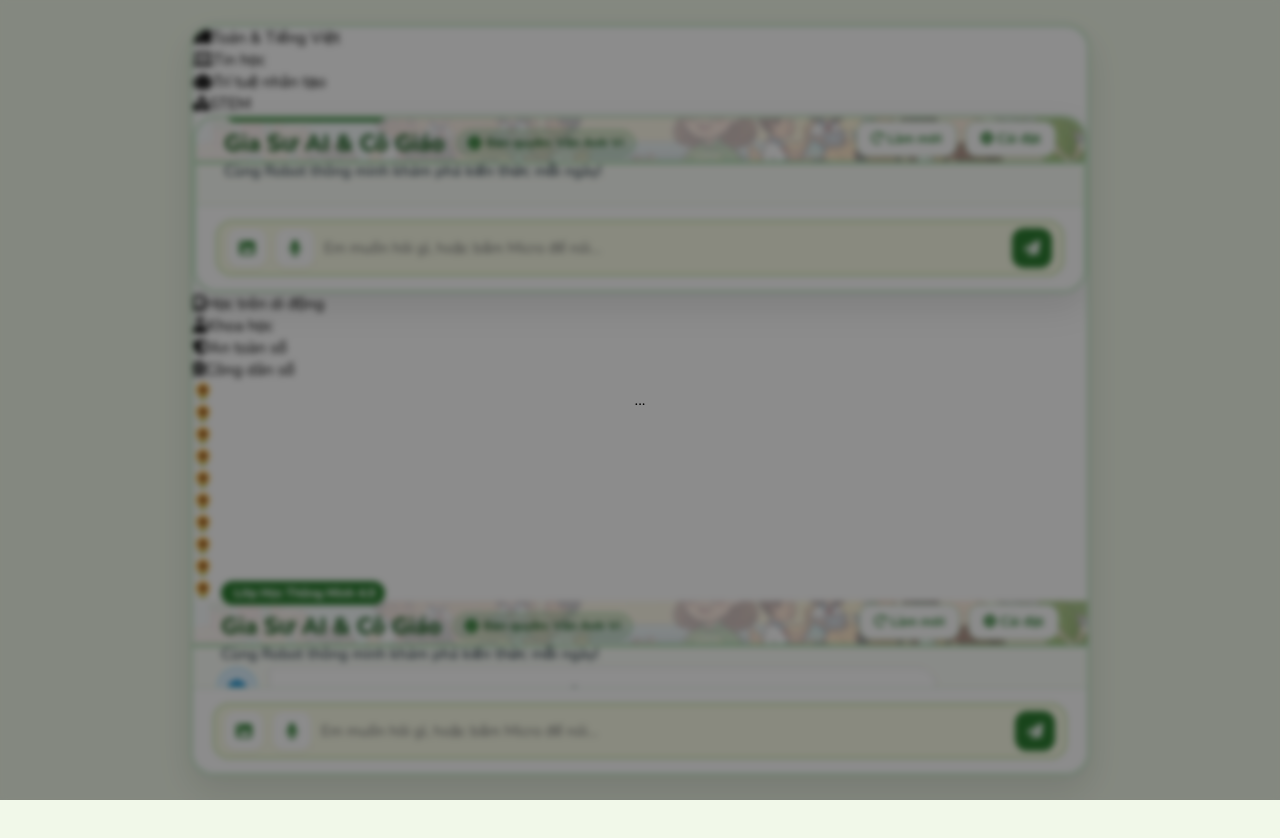
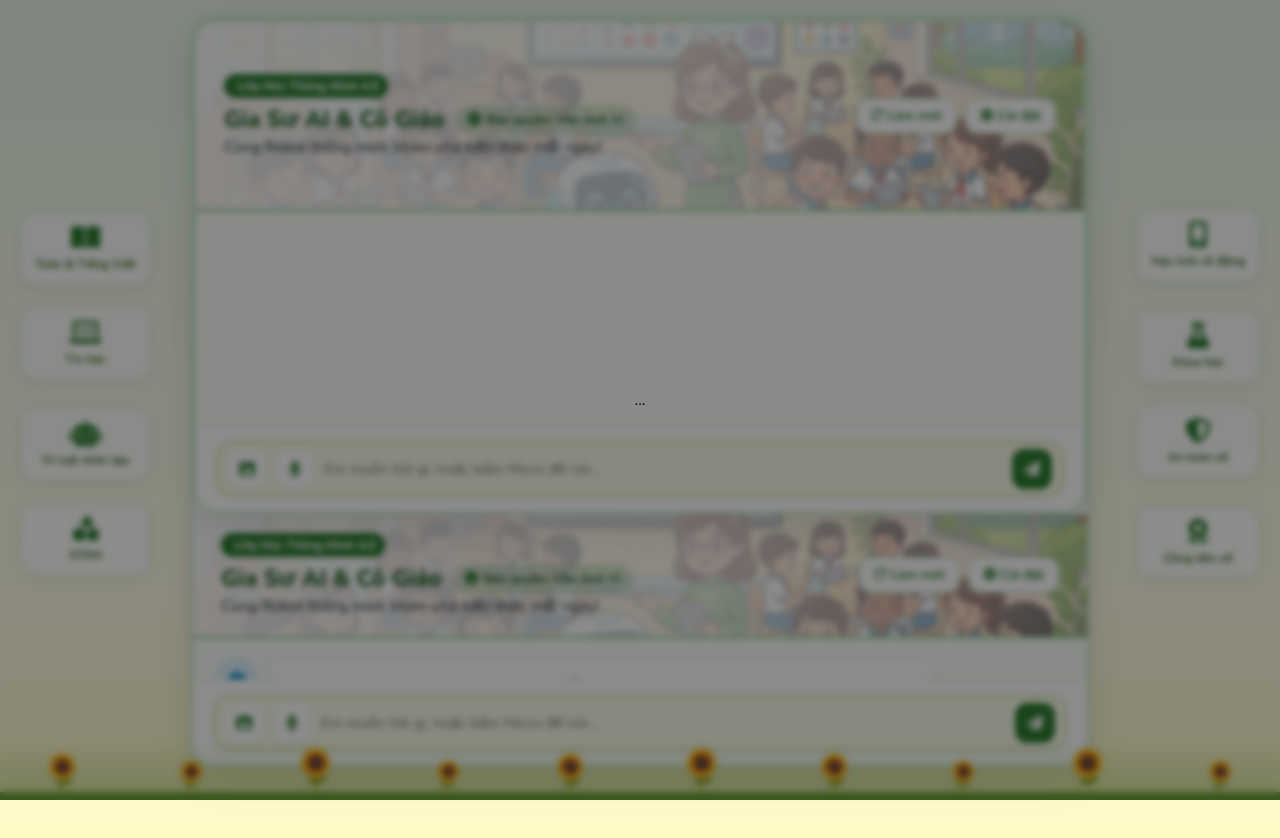
Before and after one commit to vananhvi86-lab/gia_su_lop_hoc_so, a plain HTML site: page index.html in a window 1280 px wide. Before the commit the page ends 800 px from the top, so only its background shows below. Drawn offline with nearby package versions, Linux system fonts and the light colour scheme.

Commit message:
Update style.css

```diff
--- a/style.css
+++ b/style.css
@@ -37,7 +37,133 @@
   box-shadow: 0 15px 35px rgba(0, 0, 0, 0.1);
   border: 3px solid #c8e6c9;
 }
+/* TỔNG THỂ NỀN TRANG WEB */
+body {
+  background: linear-gradient(180deg, #e8f5e9 0%, #fffde7 70%, #fff9c4 100%);
+  position: relative;
+  overflow-x: hidden;
+  display: flex;
+  justify-content: center;
+  align-items: center;
+  min-height: 100vh;
+  padding-bottom: 70px; /* Chừa khoảng trống cho đồng hoa hướng dương */
+}
 
+/* ĐẢM BẢO KHUNG CHAT NỔI BẬT LÊN TRÊN */
+.classroom-container {
+  position: relative;
+  z-index: 10;
+}
+
+/* DẢI ICON HAI BÊN TRANG WEB */
+.side-decor {
+  position: fixed;
+  top: 50%;
+  transform: translateY(-50%);
+  display: flex;
+  flex-direction: column;
+  gap: 24px;
+  z-index: 5;
+}
+
+.left-decor {
+  left: 20px;
+}
+
+.right-decor {
+  right: 20px;
+}
+
+.decor-item {
+  background: rgba(255, 255, 255, 0.85);
+  padding: 12px 14px;
+  border-radius: 16px;
+  box-shadow: 0 4px 15px rgba(0, 0, 0, 0.06);
+  border: 1.5px solid #c8e6c9;
+  display: flex;
+  flex-direction: column;
+  align-items: center;
+  gap: 6px;
+  backdrop-filter: blur(4px);
+  animation: floatDecor 3.5s ease-in-out infinite alternate;
+  transition: transform 0.3s ease;
+}
+
+.decor-item:hover {
+  transform: scale(1.1);
+}
+
+.left-decor .decor-item:nth-child(even),
+.right-decor .decor-item:nth-child(odd) {
+  animation-delay: 1.5s;
+}
+
+.decor-item i {
+  font-size: 26px;
+  color: #2e7d32;
+}
+
+.decor-item span {
+  font-size: 0.75rem;
+  font-weight: 700;
+  color: #33691e;
+  text-align: center;
+}
+
+/* HIỆU ỨNG TRÔI BỒNG BỀNH CHO ICON */
+@keyframes floatDecor {
+  0% { transform: translateY(0px); }
+  100% { transform: translateY(-8px); }
+}
+
+/* CHÂN TRANG CÁNH ĐỒNG HOA HƯỚNG DƯƠNG */
+.sunflower-field {
+  position: fixed;
+  bottom: 0;
+  left: 0;
+  width: 100vw;
+  height: 60px;
+  background: linear-gradient(180deg, transparent 0%, rgba(139, 195, 74, 0.3) 100%);
+  border-bottom: 8px solid #689f38;
+  display: flex;
+  justify-content: space-around;
+  align-items: flex-end;
+  pointer-events: none;
+  z-index: 2;
+  overflow: hidden;
+}
+
+.flower {
+  font-size: 32px;
+  transform-origin: bottom center;
+  animation: swayFlower 2.5s ease-in-out infinite alternate;
+  filter: drop-shadow(0 2px 4px rgba(0, 0, 0, 0.1));
+}
+
+.flower:nth-child(even) {
+  font-size: 26px;
+  animation-duration: 3.2s;
+  animation-delay: 0.7s;
+}
+
+.flower:nth-child(3n) {
+  font-size: 36px;
+  animation-duration: 2s;
+  animation-delay: 1.2s;
+}
+
+/* HIỆU ỨNG HOA ĐUNG ĐƯA THEO GIÓ */
+@keyframes swayFlower {
+  0% { transform: rotate(-6deg); }
+  100% { transform: rotate(6deg); }
+}
+
+/* TỐI ƯU TRÊN MÀN HÌNH ĐIỆN THOẠI (ẨN HAI DẢI ICON ĐỂ KHÔNG BỊ CHẬT MÀN HÌNH) */
+@media (max-width: 1100px) {
+  .side-decor {
+    display: none;
+  }
+}
 /* Banner Lớp học hoạt hình */
 .classroom-banner {
   /* Thay đường dẫn ảnh minh họa cô giáo và robot vào đây */
```
